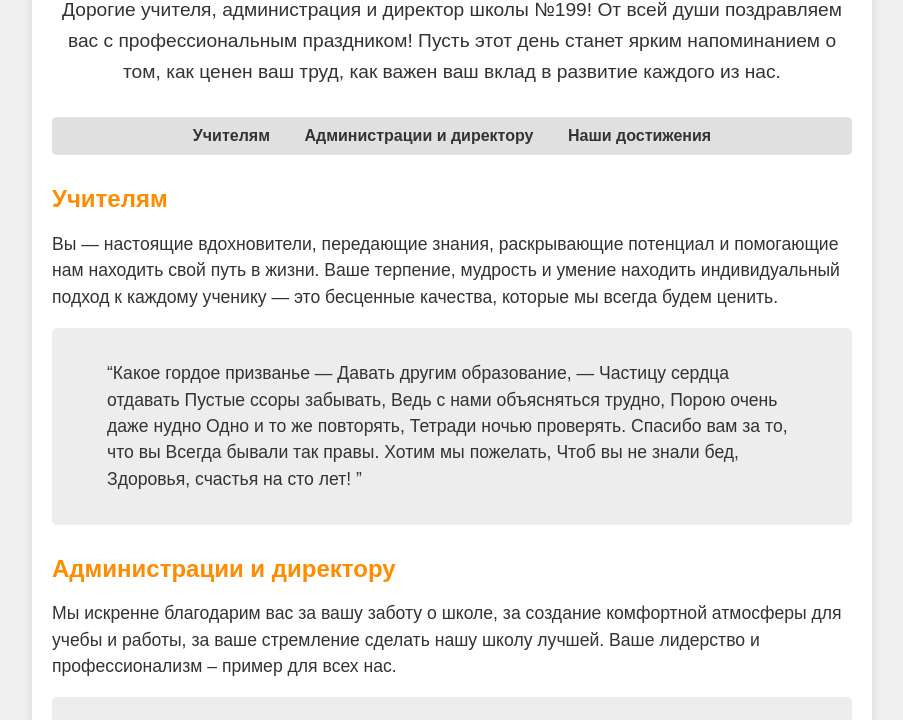
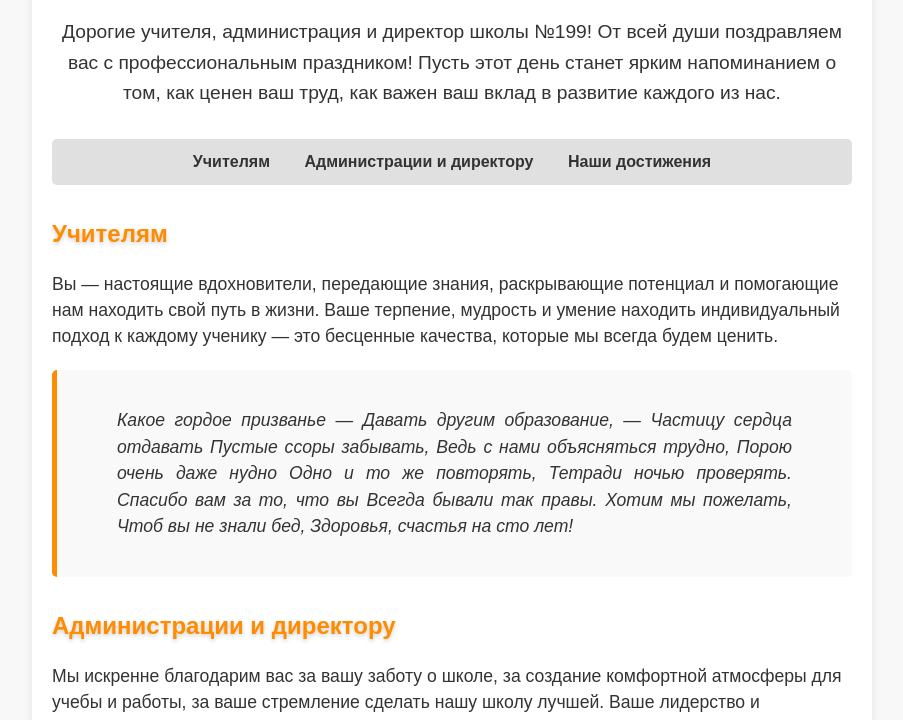
Before and after one commit to masovskiy/sch199.love, a plain HTML site: page index.html in a window 1280 px wide. Shown: the part 182-902 px from the top of the page, without its empty margins (188-1091 px from the left). Drawn offline with Linux system fonts and the light colour scheme.

Commit message:
Update style.css

```diff
--- a/style.css
+++ b/style.css
@@ -1,8 +1,9 @@
 body {
  font-family: 'Arial', sans-serif;
  margin: 0;
- background-color: #f0f0f0;
+ background-color: #f8f8f8;
  color: #333;
+ line-height: 1.6;
 }
 
 .container {
@@ -11,6 +12,7 @@ body {
  padding: 20px;
  background-color: #fff;
  box-shadow: 0 0 10px rgba(0, 0, 0, 0.1);
+ border-radius: 10px;
 }
 
 .title {
@@ -18,12 +20,12 @@ body {
  color: #ff8c00;
  text-align: center;
  margin-bottom: 20px;
+ text-shadow: 0 2px 4px rgba(0, 0, 0, 0.2);
 }
 
 .greeting {
  text-align: center;
  font-size: 1.2em;
- line-height: 1.6;
  margin-bottom: 30px;
 }
 
@@ -65,6 +67,7 @@ section h2 {
  font-size: 1.5em;
  color: #ff8c00;
  margin-bottom: 10px;
+ text-shadow: 0 2px 4px rgba(0, 0, 0, 0.2);
 }
 
 section p {
@@ -72,21 +75,15 @@ section p {
  line-height: 1.5;
 }
 
-div:has(> blockquote) {
-  background-color: #ededed;
-  margin: 10px auto;
-  padding: 15px;
-  border-radius: 5px;
+.quote {
+ background-color: #f9f9f9;
+ padding: 20px;
+ margin: 20px 0;
+ border-radius: 5px;
+ border-left: 5px solid #ff8c00;
+ font-style: italic;
 }
 
-blockquote p::before {
-  content: '\201C';
+.quote p {
+ text-align: justify;
 }
-
-blockquote p::after {
-  content: '\201D';
-}
-
-blockquote + p {
-  text-align: right;
-}
```
